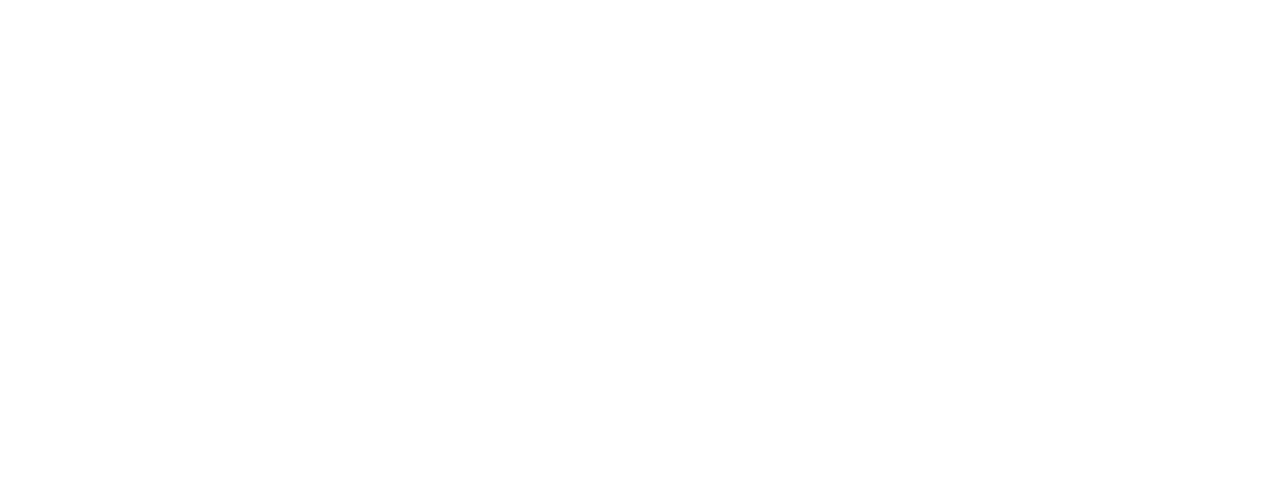
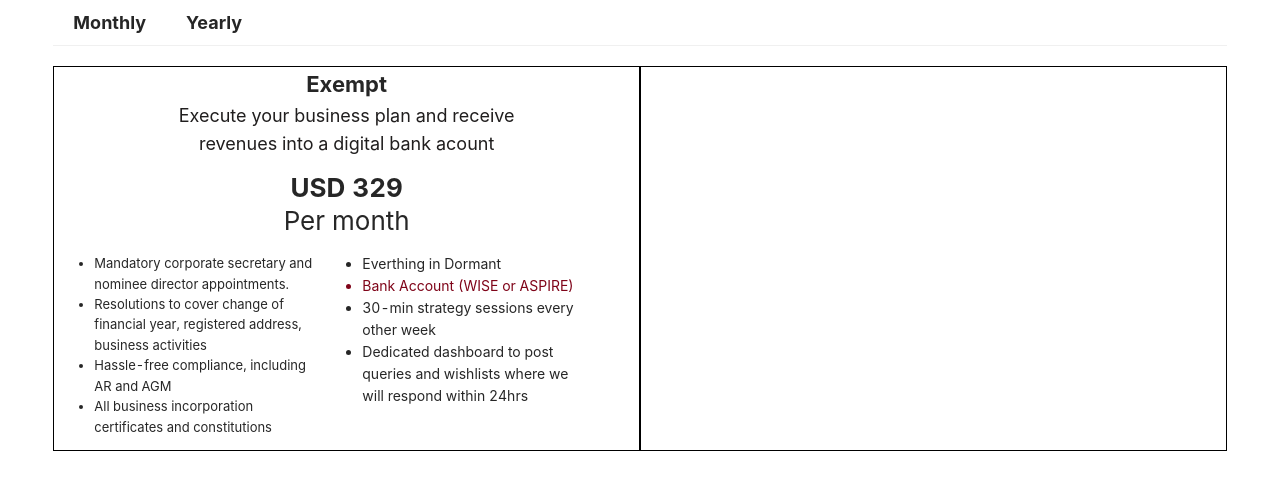
Before and after one commit to harshrajsmt/Kimbocorpone, a React (Create React App) app: page /checkoutplans in a window 1280 px wide. Before the commit this address had no page. Shown: the top 490 px of the page. Built offline with nearby package versions, Linux system fonts and the light colour scheme.

Commit message:
work on payment page upgrade and cancle plan

```diff
--- a/src/App.js
+++ b/src/App.js
@@ -20,7 +20,8 @@
 import MainHeader from './components/MainHeader';
 import Payments from './pages/DashBoard/Payments';
 import PaymentPlan from './pages/DashBoard/Modals/PaymentPlans';
-
+import CanclePlan from './pages/DashBoard/Modals/CanclePlan';
+import CheckOutPlans from './pages/DashBoard/Modals/CheckOutPlans';
 function App() {
   return (
     <>
@@ -42,6 +43,8 @@
           <Route path='/mainheader' element={ <MainHeader/> }></Route>
           <Route path='/payments' element={ <Payments/> }></Route>
           <Route path='/paymentplan' element={ <PaymentPlan/> }></Route>
+          <Route path='/cancleplan' element={ <CanclePlan/> }></Route>
+          <Route path='/checkoutplans' element={ <CheckOutPlans/> }></Route>
       </Routes>
     </Router>
     </>
--- /dev/null
+++ b/src/pages/DashBoard/Modals/CanclePlan/CanclePlan.module.less
@@ -0,0 +1,8 @@
+.input{
+    width: 100% !important;
+    text-align: center;
+    border-bottom: 4px solid rgb(167, 167, 167) !important;
+    border-radius: 3px !important;
+    font-size: 18px !important;
+
+}
--- /dev/null
+++ b/src/pages/DashBoard/Modals/CanclePlan/index.js
@@ -0,0 +1,42 @@
+import React from 'react';
+import style from './CanclePlan.module.less'
+import { Col, Row, Input, Button} from 'antd';
+
+const CanclePlan = () => {
+  return (
+      <>
+        <Row justify='center'>
+            <Col span={22}>
+                <Row justify='center' style={{fontSize:'20px', fontWeight:'bold'}}>
+                    Cancel subscription plan
+                </Row>
+                <Row style={{marginTop:'20px'}}>
+                    <Col span={24}>
+                        <label style={{fontSize:'22px', fontWeight:'bold'}} for='plan'>Current plan</label>
+                    </Col>
+                    <Col span={24}>
+                        <Input className={style.input} name="plan" bordered={false} value='Free' disabled/>
+                    </Col>
+                </Row>
+                <Row justify='center' style={{marginTop:'50px', fontSize:'20px'}}>
+                    <Col span={24} style={{ fontWeight:'bold' }}>
+                    What will happen next?
+                    </Col>
+                    <Col span={22}>
+                        <p>1. We will contact you directly
+                            to confirm the cancelation.</p>
+                            <p>2. Refer to our terms of
+                            cancelation.</p>
+                    </Col>
+                </Row>
+                <Row style={{display:'flex', justifyContent:'space-between', fontSize:'18px'}}>
+                    <a>Contact us</a>
+                    <Button type='primary' style={{backgroundColor:'#7f0419',height:'80%',fontSize:'18px', fontWeight:'bold'}}>Apply to cancle</Button>
+                </Row>
+            </Col>
+        </Row>
+      </>
+  );
+};
+
+export default CanclePlan;
--- /dev/null
+++ b/src/pages/DashBoard/Modals/CheckOutPlans/CheckOutPlans.module.less
@@ -0,0 +1,7 @@
+.active{
+    width: 100%;
+    position: relative;
+    transform: translateX(-800px);
+    transition: 1s;
+    display: none;
+}
--- /dev/null
+++ b/src/pages/DashBoard/Modals/CheckOutPlans/index.js
@@ -0,0 +1,74 @@
+import React, {useState} from 'react';
+import style from './CheckOutPlans.module.less'
+import { Col, Row, Input, Button ,Menu} from 'antd';
+
+
+
+const CheckOutPlans = () => {
+  const [activecls, setActivecls]= useState(false);
+  return (
+      <>
+      <Row justify='center'>
+          <Col span={22}>
+            <Row>
+              <Menu mode='horizontal' style={{width:'100%', marginBottom:'20px', fontSize:'18px', fontWeight:'bold'}}>
+                <Menu.Item key="1" onClick={()=>setActivecls(false)}>Monthly</Menu.Item>
+                <Menu.Item key="2" onClick={()=>setActivecls(true)}> Yearly</Menu.Item>
+              </Menu>
+            </Row>
+            <Row>
+              <Col xl={12} lg={12} md={22} sm={22} xs={24} style={{border:'1px solid #000'}}>
+
+                    <Row justify='center' style={{fontSize:'22px', fontWeight:'bold'}}>Exempt</Row>
+                    <Row justify='center'>
+                        <Col span={16} style={{textAlign:'center'}}>
+                            <span style={{fontSize:'18px', color:'rgb(32, 30, 30)'}}>Execute your business plan and receive revenues into a digital bank acount</span>
+                        </Col>
+                    </Row>
+                    <div className={activecls ? style.active : ''}>
+                      <Row justify='space-around'>
+                          <Col span={8} style={{textAlign:'center',  fontSize:'26px', marginTop:'30px'}}>
+                              <p style={{lineHeight:'0',fontWeight:'bold'}}>USD 329</p>
+                              <p style={{lineHeight:'0.5'}}>Per month</p>
+                          </Col>
+                      </Row>
+                    </div>
+                    <div className={activecls ? '' : style.active}>
+                      <Row justify='space-around'>
+                          <Col span={8} style={{textAlign:'center',  fontSize:'26px', marginTop:'30px'}}>
+                              <p style={{lineHeight:'0',fontWeight:'bold'}}>USD 3290</p>
+                              <p style={{lineHeight:'0.5'}}>Per year</p>
+                          </Col>
+                      </Row>
+                    </div>
+                        <Row>
+                            <Col span={11}>
+                                <ul style={{fontSize:'13px'}}>
+                                    <li>Mandatory corporate secretary and nominee director appointments.</li>
+                                    <li>Resolutions to cover change of financial year, registered address, business activities</li>
+                                    <li>Hassle-free compliance, including AR and AGM</li>
+                                    <li>All business incorporation certificates and constitutions</li>
+                                </ul>
+                            </Col>
+                            <Col span={11}>
+                                <ul>
+                                    <li>Everthing in Dormant </li>
+                                    <li style={{color:'#7f0419'}}>Bank Account (WISE or ASPIRE)</li>
+                                    <li>30-min strategy sessions every other week</li>
+                                    <li>Dedicated dashboard to post queries and wishlists where we will respond within 24hrs</li>
+                                </ul>
+                            </Col>
+                        </Row>
+
+              </Col>
+              <Col xl={12} lg={12} md={22} sm={22} xs={24} style={{border:'1px solid #000'}}>
+
+              </Col>
+            </Row>
+          </Col>
+      </Row>
+      </>
+  );
+};
+
+export default CheckOutPlans;
--- a/src/pages/DashBoard/Modals/PaymentPlans/index.js
+++ b/src/pages/DashBoard/Modals/PaymentPlans/index.js
@@ -1,16 +1,19 @@
 import React from 'react';
 import style from './PaymentPlans.module.less'
-import { Col, Row, Input} from 'antd';
+import { Col, Row, Input, Button} from 'antd';
 
 const PaymentPlan = () => {
+
   return (
       <>
-        <Row>
-            <Col>
-                 <label style={{fontSize:'22px', fontWeight:'bold'}} for='plan'>Current plan</label>
-            </Col>
-            <Col>
-                <Input className={style.input} name="plan" bordered={false} value='Free' disabled/>
+        <Row  justify='center'>
+            <Col span={22} style={{display:'flex'}}>
+                <Col span={4}>
+                    <label style={{fontSize:'22px', fontWeight:'bold'}} for='plan'>Current plan</label>
+                </Col>
+                <Col span={8}>
+                    <Input className={style.input} name="plan" bordered={false} value='Free' disabled/>
+                </Col>
             </Col>
         </Row>
         <Row justify='space-around' style={{marginTop:'30px'}}>
@@ -84,6 +87,13 @@
                             </Col>
                         </Row>
                 </div>
+
+            </Col>
+        </Row>
+        <Row>
+            <Col span={24}>
+                <Button type='primary' style={{ float:'right', backgroundColor:'#7f0419', height:'70%',
+                 margin:'20px 20px 20px 0px', fontSize:'20px', fontWeight:'bold'}} >Checkout</Button>
             </Col>
         </Row>
       </>
```
Also changed, not shown: src/pages/DashBoard/Payments/index.js (+33 -4 lines).
